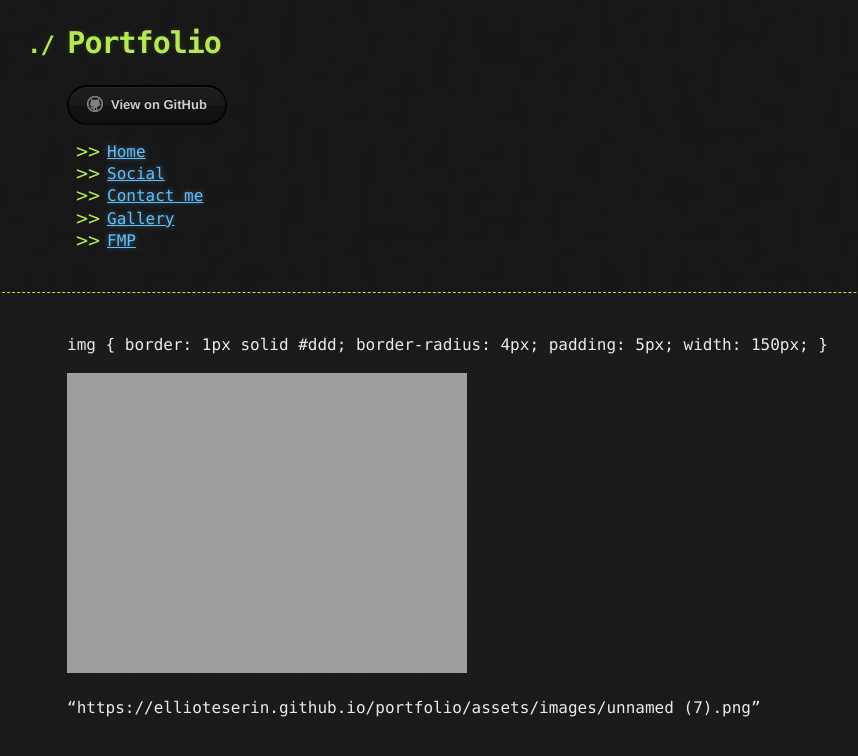
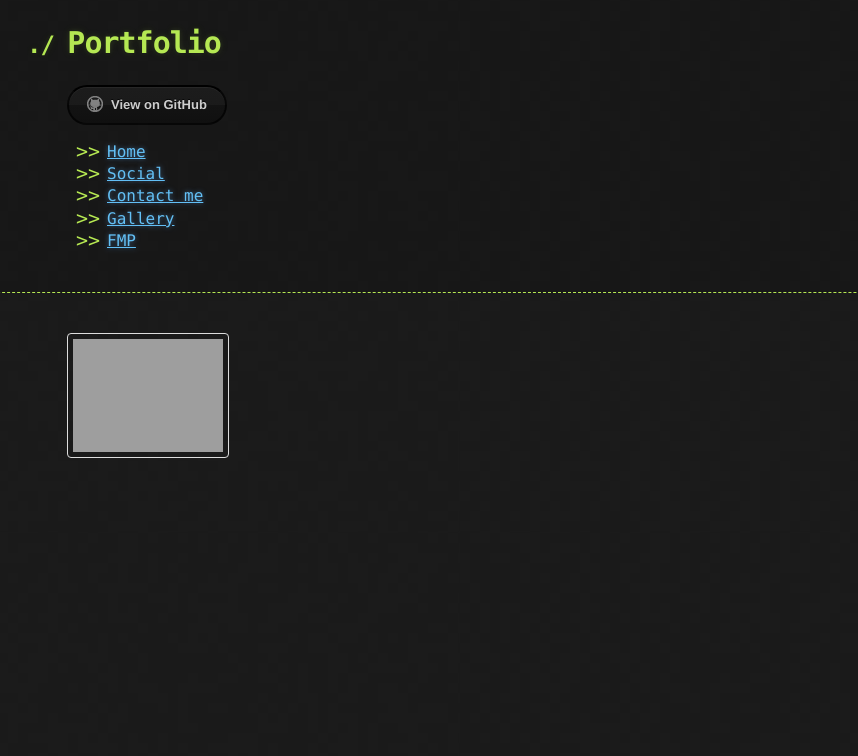
Before and after one commit to ElliotEserin/Portfolio, a Jekyll site: the page built from gallery.md, in a window 1280 px wide. Shown: the top 756 px of the page, without its empty margins (73-931 px from the left). Built offline with Jekyll 4.4.1, drawn with Linux system fonts in a browser that asks for light colours; our own code applies the rules of GitHub Pages for plain Markdown files; the repository's description, which GitHub fills in, is left out.

Commit message:
Update gallery.md

```diff
--- a/gallery.md
+++ b/gallery.md
@@ -1,10 +1,17 @@
+<html>
+<head>
+<style>
 img {
   border: 1px solid #ddd;
   border-radius: 4px;
   padding: 5px;
   width: 150px;
 }
+</style>
+</head>
+<body>
 
-<img src="https://ellioteserin.github.io/portfolio/assets/images/unnamed (7).png" alt="first">
+<img src="https://ellioteserin.github.io/portfolio/assets/images/unnamed (7).png" alt="Paris" style="width:150px">
 
-"https://ellioteserin.github.io/portfolio/assets/images/unnamed (7).png"
+</body>
+</html>
```
